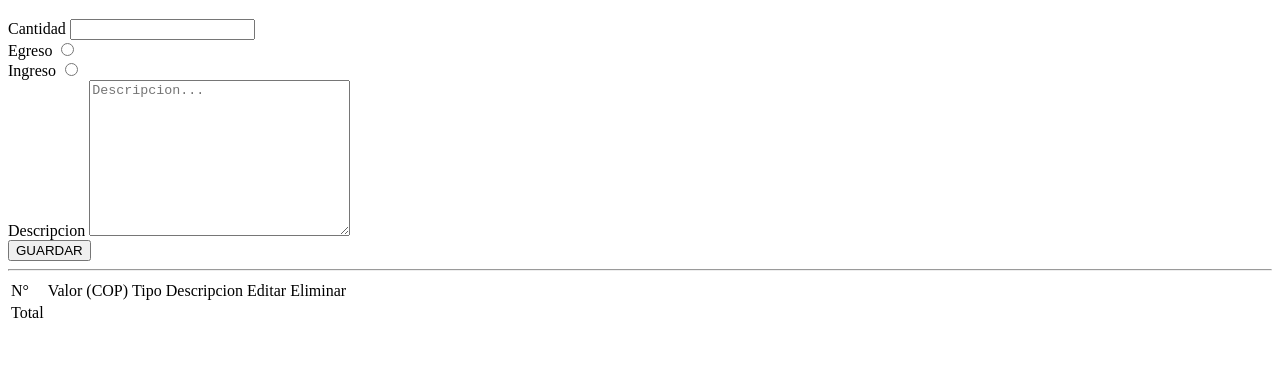
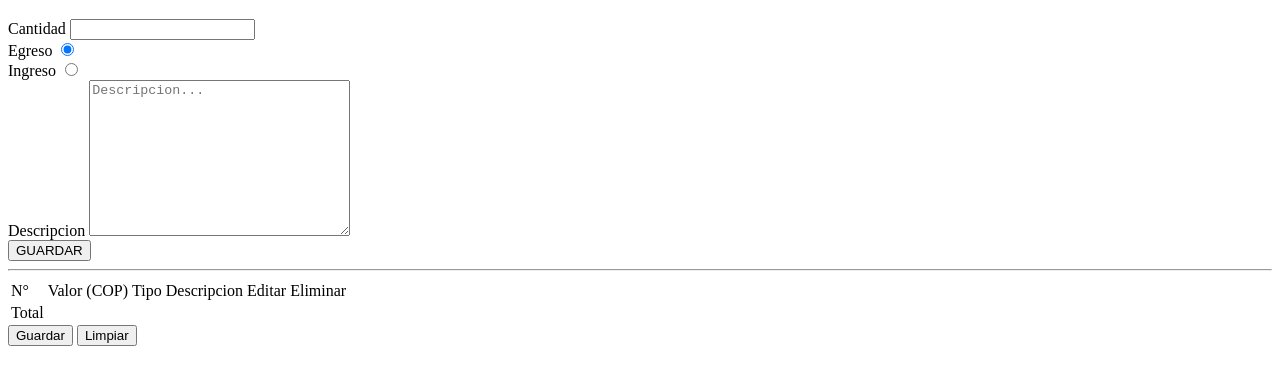
Before and after one commit to JCristinaJSalas/proyecto-nomina, a plain HTML site: page index.html in a window 1280 px wide. Shown: the part 61-446 px from the top of the page. Drawn offline with nearby package versions, Linux system fonts and the light colour scheme; no server answers.

Commit message:
feat: :sparkles: Add Formulario para la edicion

```diff
--- a/index.html
+++ b/index.html
@@ -13,7 +13,7 @@
   </head>
   <body>
     <h1>Nomina Familia Salas</h1>
-    <form>
+    <form id="form-fill">
       <div class="container-input">
         <label for="monto">Cantidad</label>
         <input type="number" name="monto" id="monto" required />
@@ -26,9 +26,10 @@
           id="radio-egreso"
           required
           value="egreso"
+          checked
         />
       </div>
-      <div class="container-input">
+      <div class="container-radio">
         <label for="radio/ingreso">Ingreso</label>
         <input
           type="radio"
@@ -76,5 +77,14 @@
         </tfoot>
       </table>
     </div>
+
+    <div class="conatiner-edit">
+      <form id="formEdit">
+        <div class="container-boton">
+          <input type="submit" value="Guardar" />
+          <input type="reset" value="Limpiar" />
+        </div>
+      </form>
+    </div>
   </body>
 </html>
```
